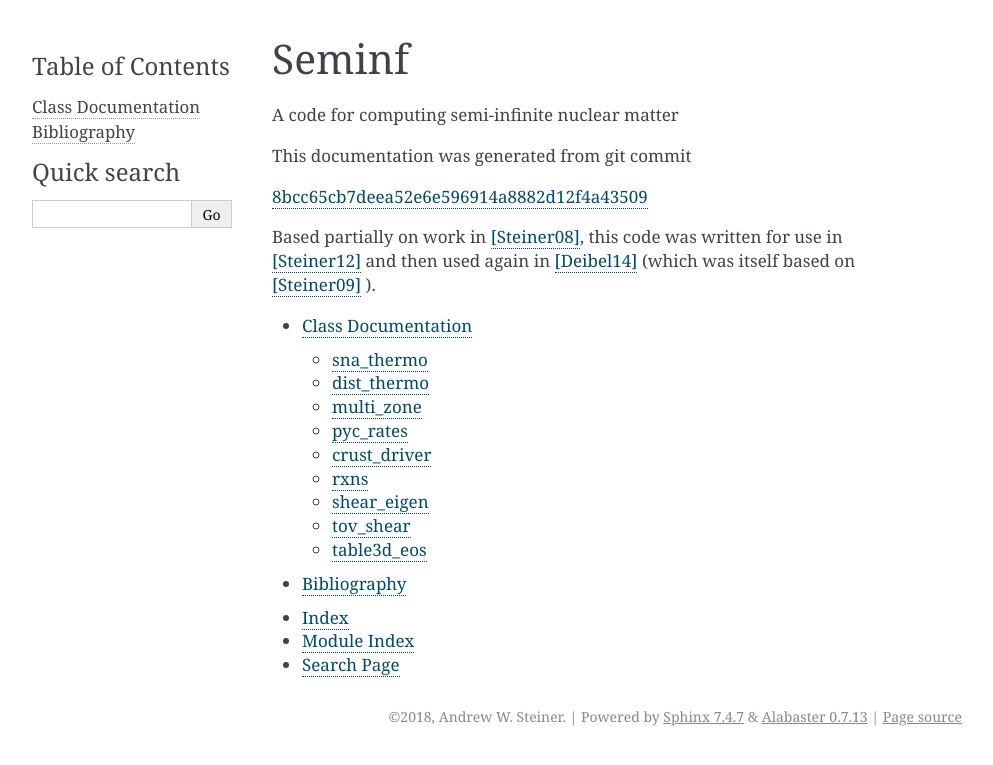
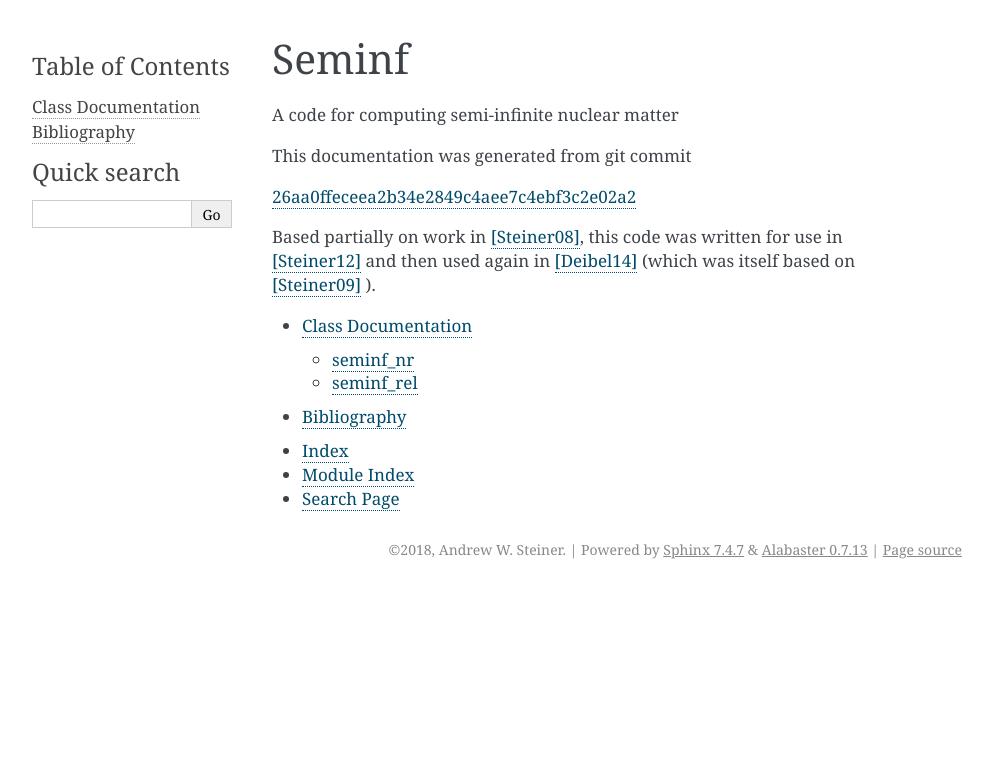
Before and after one commit to awsteiner/seminf, a Sphinx documentation site: the page built from sphinx/index.rst, in a window 1280 px wide. Shown: the top 765 px of the page, without its empty margins (148-1141 px from the left). Built offline with Sphinx 7.4.7, drawn with Linux system fonts in a browser that asks for light colours.

Commit message:
Work on seminf sphinx docs.

```diff
--- a/sphinx/classdoc.rst
+++ b/sphinx/classdoc.rst
@@ -1,74 +1,18 @@
 Class Documentation
 ===================
 
-sna_thermo
-----------
+seminf_nr
+---------
 
-.. doxygenclass:: crust::sna_thermo
+.. doxygenclass:: seminf_nr
    :members:
    :protected-members:
    :undoc-members:
 
-dist_thermo
------------
-
-.. doxygenclass:: crust::dist_thermo
-   :members:
-   :protected-members:
-   :undoc-members:
-
-multi_zone
+seminf_rel
 ----------
 
-.. doxygenclass:: crust::multi_zone
-   :members:
-   :protected-members:
-   :undoc-members:
-
-pyc_rates
----------
-
-.. doxygenclass:: crust::pyc_rates
-   :members:
-   :protected-members:
-   :undoc-members:
-
-crust_driver
-------------
-
-.. doxygenclass:: crust::crust_driver
-   :members:
-   :protected-members:
-   :undoc-members:
-
-rxns
-----
-
-.. doxygenclass:: crust::rxns
-   :members:
-   :protected-members:
-   :undoc-members:
-
-shear_eigen
------------
-
-.. doxygenclass:: crust::shear_eigen
-   :members:
-   :protected-members:
-   :undoc-members:
-
-tov_shear
----------
-
-.. doxygenclass:: crust::tov_shear
-   :members:
-   :protected-members:
-   :undoc-members:
-
-table3d_eos
------------
-
-.. doxygenclass:: crust::table3d_eos
+.. doxygenclass:: seminf_rel
    :members:
    :protected-members:
    :undoc-members:
--- a/sphinx/commit.rst
+++ b/sphinx/commit.rst
@@ -1 +1 @@
-`8bcc65cb7deea52e6e596914a8882d12f4a43509 <http://github.com/awsteiner/bamr/tree/8bcc65cb7deea52e6e596914a8882d12f4a43509>`_
+`26aa0ffeceea2b34e2849c4aee7c4ebf3c2e02a2 <http://github.com/awsteiner/seminf/tree/26aa0ffeceea2b34e2849c4aee7c4ebf3c2e02a2>`_
```
Also changed, not shown: 3 other files.
